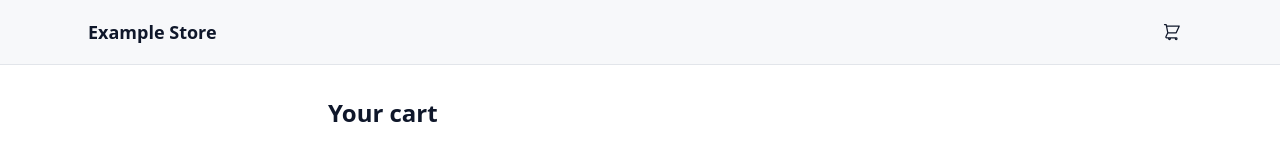
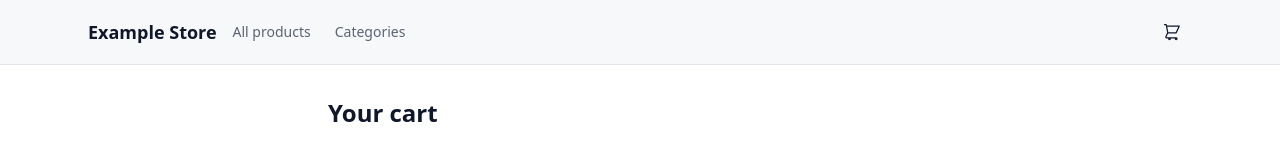
Before and after one commit to thealirazadev/woo-headless, a Next.js app: page /cart in a window 1280 px wide. Shown: the top 160 px of the page. Built offline with nearby package versions, Linux system fonts and the light colour scheme.

Commit message:
feat(category): add categories index page

```diff
--- /dev/null
+++ b/app/category/page.tsx
@@ -0,0 +1,38 @@
+import Link from 'next/link';
+import type { ReactElement } from 'react';
+import { getCategories } from '@/lib/woocommerce/categories';
+import { EmptyState } from '@/components/ui/EmptyState';
+
+export const revalidate = 60;
+
+/** Categories index. Empty categories are hidden by `getCategories()`'s default. */
+export default async function CategoriesPage(): Promise<ReactElement> {
+  const categories = await getCategories();
+
+  return (
+    <div className="mx-auto max-w-6xl px-4 py-8 sm:px-6">
+      <h1 className="text-2xl font-bold text-fg">Categories</h1>
+      {categories.length === 0 ? (
+        <div className="mt-8">
+          <EmptyState heading="No categories yet" message="This store has no product categories." />
+        </div>
+      ) : (
+        <ul className="mt-6 grid grid-cols-2 gap-4 sm:grid-cols-3 lg:grid-cols-4">
+          {categories.map((category) => (
+            <li key={category.id}>
+              <Link
+                href={`/category/${category.slug}`}
+                className="flex flex-col gap-1 rounded-md border border-border bg-surface p-4
+                  shadow-sm transition-shadow hover:shadow-md focus-visible:outline
+                  focus-visible:outline-2 focus-visible:outline-offset-2 focus-visible:outline-focus-ring"
+              >
+                <span className="text-base font-semibold text-fg">{category.name}</span>
+                <span className="text-sm text-fg-muted">{category.count} products</span>
+              </Link>
+            </li>
+          ))}
+        </ul>
+      )}
+    </div>
+  );
+}
--- a/components/layout/Header.tsx
+++ b/components/layout/Header.tsx
@@ -3,13 +3,17 @@ import type { ReactElement } from 'react';
 import { getPublicEnv } from '@/lib/env';
 import { CartButton } from '@/components/cart/CartButton';
 
-/** Sticky site header: store name (home link) and the cart trigger. */
+const NAV_LINK_CLASSES =
+  'text-sm font-medium text-fg-muted hover:text-fg focus-visible:outline focus-visible:outline-2 ' +
+  'focus-visible:outline-offset-2 focus-visible:outline-focus-ring';
+
+/** Sticky site header: store name (home link), primary nav, and the cart trigger. */
 export function Header(): ReactElement {
   const { storeName } = getPublicEnv();
 
   return (
     <header className="sticky top-0 z-20 border-b border-border bg-surface">
-      <div className="mx-auto flex max-w-6xl items-center justify-between px-4 py-3 sm:px-6">
+      <div className="mx-auto flex max-w-6xl items-center justify-between gap-4 px-4 py-3 sm:px-6">
         <Link
           href="/"
           className="text-lg font-bold text-fg focus-visible:outline focus-visible:outline-2
@@ -17,6 +21,14 @@ export function Header(): ReactElement {
         >
           {storeName}
         </Link>
+        <nav aria-label="Primary" className="flex flex-1 items-center gap-6">
+          <Link href="/" className={NAV_LINK_CLASSES}>
+            All products
+          </Link>
+          <Link href="/category" className={NAV_LINK_CLASSES}>
+            Categories
+          </Link>
+        </nav>
         <CartButton />
       </div>
     </header>
```
